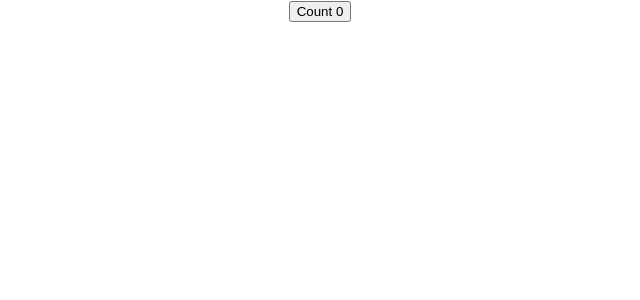
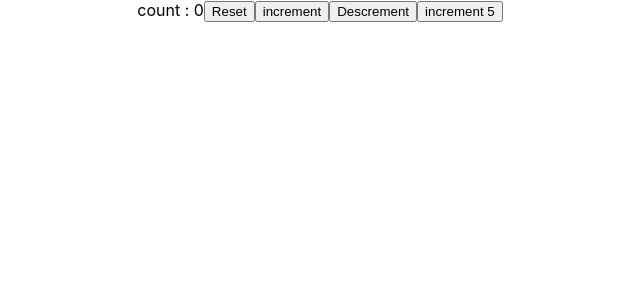
Before and after one commit to esleyms/Base-React, a React (Create React App) app: page / in a window 1280 px wide. Shown: the top 300 px of the page, without its empty margins (320-960 px from the left). Built offline with nearby package versions, Linux system fonts and the light colour scheme.

Commit message:
46 _ 3 - useState with previous state

```diff
--- a/src/App.js
+++ b/src/App.js
@@ -1,7 +1,7 @@
 import React, { Component } from 'react';
 import './App.css';
-import ClassCounter from './Components/ClassCounter';
-import HookCounter from './Components/HookCounter';
+import HookCounterTwo from './Components/HookCounterTwo';
+
 
 
 
@@ -9,9 +9,7 @@
   render() {
     return (
       <div className="App">
-
-     {/*<ClassCounter/>*/}
-     <HookCounter/>
+        <HookCounterTwo/>
       </div>
     )
   }
--- /dev/null
+++ b/src/Components/HookCounterTwo.js
@@ -0,0 +1,25 @@
+import React, { useState } from 'react'
+
+function HookCounterTwo() {
+    const initialCount = 0
+    const [count, setCount] = useState(initialCount)
+
+    const incrementFive = () => {
+        for(let i = 0; i< 5; i++){
+
+            setCount(prevCount => prevCount + 1)
+        }
+    }
+
+  return (
+    <div>
+      count : {count}
+      <button onClick={() => setCount(initialCount)}>Reset</button>
+      <button onClick={() => setCount(prevCount => prevCount + 1)}>increment</button>
+      <button onClick={() => setCount(prevCount => prevCount - 1)}>Descrement</button>
+      <button onClick={incrementFive}>increment 5</button>
+    </div>
+  )
+}
+
+export default HookCounterTwo
```
